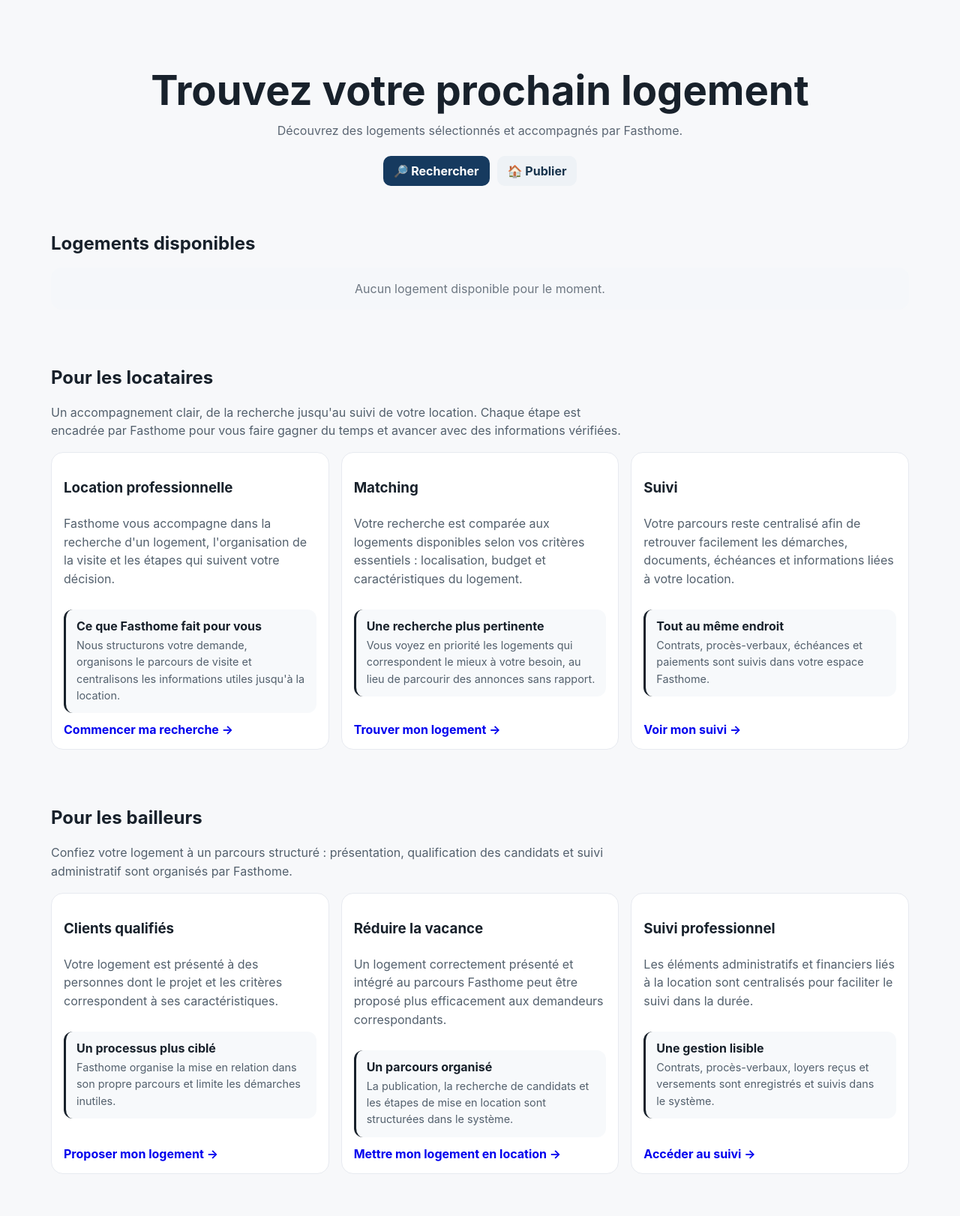
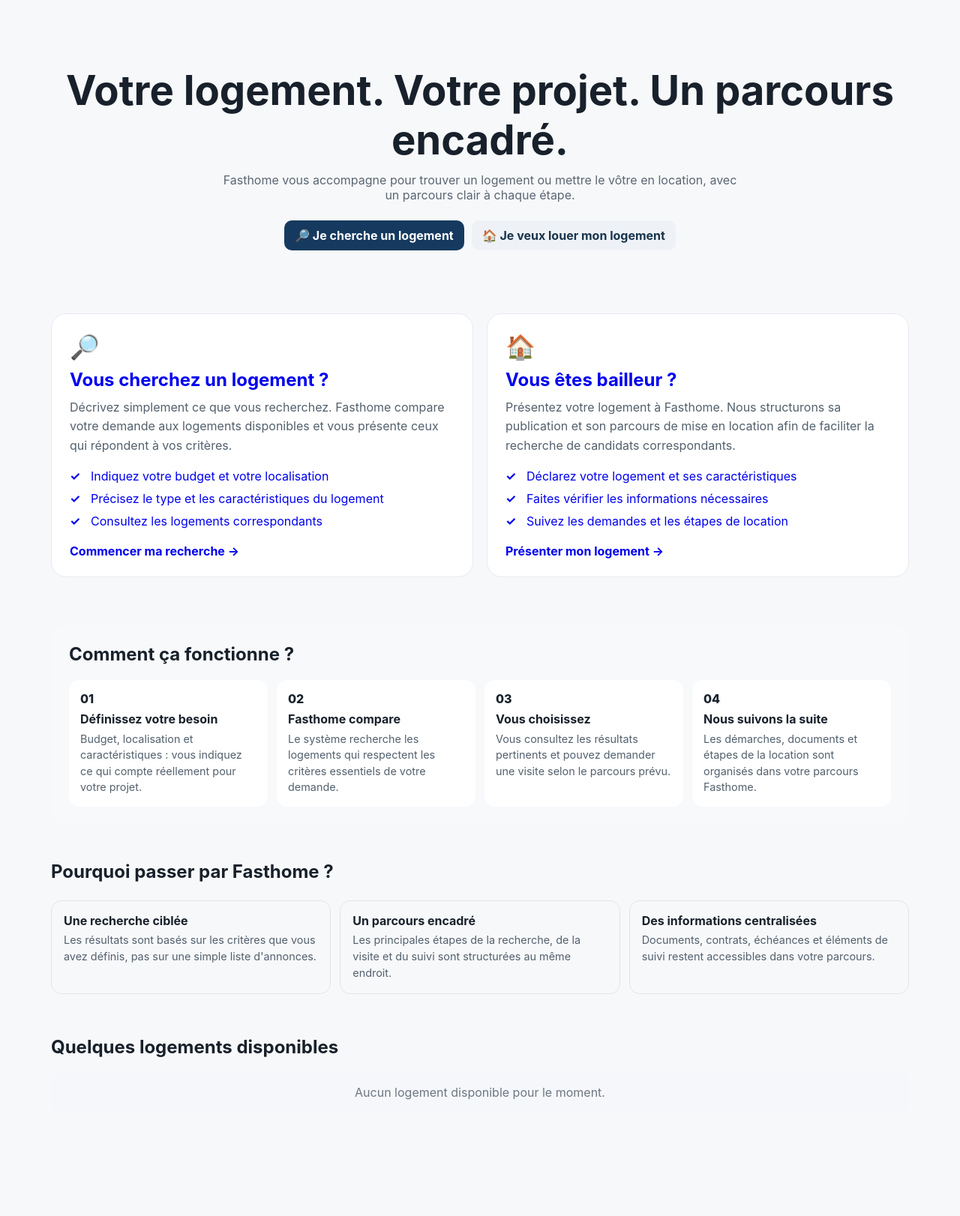
Before and after one commit to biggeff1/Fasthome, a Django app: page / in a window 1280 px wide. Shown: the part 65-1687 px from the top of the page at 75% size. After the commit the page ends 1532 px from the top, so only its background shows below. Run offline with Django 4.2, Linux system fonts and the light colour scheme; data comes from the database, SQL or seed files in the repository; data that the repository does not hold is empty; parts of the project's set-up code (start-up, migrations or seed data) failed here and were passed over; some libraries are stand-ins or nearby versions.

Commit message:
Rendre l'accueil plus convaincant et orienté parcours client

```diff
--- a/templates/home.html
+++ b/templates/home.html
@@ -1,5 +1,5 @@
 {% extends 'base.html' %}
-{% block title %}Fasthome — Accueil{% endblock %}
+{% block title %}Fasthome — Trouver ou louer un logement{% endblock %}
 {% block content %}
 <style>
   .home-properties-grid { display:grid; grid-template-columns:repeat(2,minmax(0,1fr)); gap:12px; align-items:stretch; }
@@ -11,34 +11,88 @@
   .home-property-card .badge { font-size:.7rem; padding:4px 7px; }
   .home-property-card .btn { display:inline-block; margin-top:7px; padding:8px 10px; font-size:.78rem; border-radius:10px; }
   .home-empty { grid-column:1 / -1; margin:6px 0 0; padding:18px; text-align:center; border-radius:14px; background:#f5f7fa; }
-
-  .home-service-grid { display:grid; grid-template-columns:repeat(3,minmax(0,1fr)); gap:16px; }
-  .home-service-card { position:relative; height:100%; cursor:pointer; transition:transform .18s ease, box-shadow .18s ease, border-color .18s ease; }
-  .home-service-card:hover, .home-service-card:focus-within { transform:translateY(-2px); box-shadow:0 10px 28px rgba(0,0,0,.08); }
-  .home-service-card .card-body { height:100%; display:flex; flex-direction:column; }
-  .home-service-card h3 { margin-bottom:8px; }
-  .home-service-card p { color:#53606d; line-height:1.55; }
-  .home-service-link { margin-top:auto; padding-top:12px; font-weight:700; text-decoration:none; }
-  .home-service-details { margin-top:12px; padding:12px 14px; border-radius:12px; background:#f7f9fb; border-left:3px solid currentColor; }
-  .home-service-details strong { display:block; margin-bottom:5px; }
-  .home-service-details p { margin:0; font-size:.9rem; }
-  .home-section-intro { max-width:760px; margin:0 0 16px; color:#53606d; line-height:1.55; }
-
-  @media (max-width:767px) { .home-properties-grid,.home-service-grid { grid-template-columns:1fr; } }
+  .home-choice { display:grid; grid-template-columns:repeat(2,minmax(0,1fr)); gap:18px; margin:22px 0 8px; }
+  .home-choice-card { display:flex; flex-direction:column; min-height:250px; padding:24px; border-radius:20px; text-decoration:none; transition:transform .18s ease, box-shadow .18s ease; }
+  .home-choice-card:hover,.home-choice-card:focus { transform:translateY(-3px); box-shadow:0 14px 35px rgba(0,0,0,.10); }
+  .home-choice-icon { font-size:2rem; margin-bottom:10px; }
+  .home-choice-card h2 { margin:0 0 10px; }
+  .home-choice-card p { margin:0 0 16px; line-height:1.6; color:#53606d; }
+  .home-choice-steps { margin:0; padding:0; list-style:none; display:grid; gap:8px; }
+  .home-choice-steps li { padding-left:28px; position:relative; line-height:1.4; }
+  .home-choice-steps li::before { content:'✓'; position:absolute; left:0; font-weight:700; }
+  .home-choice-action { margin-top:auto; padding-top:18px; font-weight:700; }
+  .home-process { margin-top:28px; padding:24px; border-radius:20px; background:#f7f9fb; }
+  .home-process h2 { margin-top:0; }
+  .home-process-grid { display:grid; grid-template-columns:repeat(4,minmax(0,1fr)); gap:12px; }
+  .home-process-step { padding:15px; background:#fff; border-radius:14px; }
+  .home-process-number { font-weight:800; margin-bottom:7px; }
+  .home-process-step h3 { margin:0 0 6px; font-size:1rem; }
+  .home-process-step p { margin:0; color:#53606d; font-size:.9rem; line-height:1.5; }
+  .home-trust { margin-top:24px; display:grid; grid-template-columns:repeat(3,minmax(0,1fr)); gap:12px; }
+  .home-trust-item { padding:16px; border:1px solid rgba(0,0,0,.08); border-radius:14px; }
+  .home-trust-item strong { display:block; margin-bottom:5px; }
+  .home-trust-item span { color:#53606d; font-size:.9rem; line-height:1.45; }
+  @media (max-width:767px) { .home-properties-grid,.home-choice,.home-process-grid,.home-trust { grid-template-columns:1fr; } .home-choice-card { min-height:auto; } }
   @media (min-width:768px) { .home-properties-grid { grid-template-columns:repeat(3,minmax(0,1fr)); gap:16px; } .home-property-card .photo { height:170px; } }
 </style>
 
 <main class="container">
   <section class="hero">
-    <h1>Trouvez votre prochain logement</h1>
-    <p>Découvrez des logements sélectionnés et accompagnés par Fasthome.</p>
-    <div class="actions"><a class="btn btn-primary" href="/matching/">🔎 Rechercher</a><a class="btn btn-light" href="/properties/create/">🏠 Publier</a></div>
+    <h1>Votre logement. Votre projet. Un parcours encadré.</h1>
+    <p>Fasthome vous accompagne pour trouver un logement ou mettre le vôtre en location, avec un parcours clair à chaque étape.</p>
+    <div class="actions"><a class="btn btn-primary" href="/matching/">🔎 Je cherche un logement</a><a class="btn btn-light" href="/properties/create/">🏠 Je veux louer mon logement</a></div>
+  </section>
+
+  <section class="section">
+    <div class="home-choice">
+      <a class="card home-choice-card" href="/matching/">
+        <div class="home-choice-icon">🔎</div>
+        <h2>Vous cherchez un logement ?</h2>
+        <p>Décrivez simplement ce que vous recherchez. Fasthome compare votre demande aux logements disponibles et vous présente ceux qui répondent à vos critères.</p>
+        <ul class="home-choice-steps">
+          <li>Indiquez votre budget et votre localisation</li>
+          <li>Précisez le type et les caractéristiques du logement</li>
+          <li>Consultez les logements correspondants</li>
+        </ul>
+        <span class="home-choice-action">Commencer ma recherche →</span>
+      </a>
+      <a class="card home-choice-card" href="/properties/create/">
+        <div class="home-choice-icon">🏠</div>
+        <h2>Vous êtes bailleur ?</h2>
+        <p>Présentez votre logement à Fasthome. Nous structurons sa publication et son parcours de mise en location afin de faciliter la recherche de candidats correspondants.</p>
+        <ul class="home-choice-steps">
+          <li>Déclarez votre logement et ses caractéristiques</li>
+          <li>Faites vérifier les informations nécessaires</li>
+          <li>Suivez les demandes et les étapes de location</li>
+        </ul>
+        <span class="home-choice-action">Présenter mon logement →</span>
+      </a>
+    </div>
+  </section>
+
+  <section class="home-process">
+    <h2>Comment ça fonctionne ?</h2>
+    <div class="home-process-grid">
+      <div class="home-process-step"><div class="home-process-number">01</div><h3>Définissez votre besoin</h3><p>Budget, localisation et caractéristiques : vous indiquez ce qui compte réellement pour votre projet.</p></div>
+      <div class="home-process-step"><div class="home-process-number">02</div><h3>Fasthome compare</h3><p>Le système recherche les logements qui respectent les critères essentiels de votre demande.</p></div>
+      <div class="home-process-step"><div class="home-process-number">03</div><h3>Vous choisissez</h3><p>Vous consultez les résultats pertinents et pouvez demander une visite selon le parcours prévu.</p></div>
+      <div class="home-process-step"><div class="home-process-number">04</div><h3>Nous suivons la suite</h3><p>Les démarches, documents et étapes de la location sont organisés dans votre parcours Fasthome.</p></div>
+    </div>
+  </section>
+
+  <section class="section">
+    <h2>Pourquoi passer par Fasthome ?</h2>
+    <div class="home-trust">
+      <div class="home-trust-item"><strong>Une recherche ciblée</strong><span>Les résultats sont basés sur les critères que vous avez définis, pas sur une simple liste d'annonces.</span></div>
+      <div class="home-trust-item"><strong>Un parcours encadré</strong><span>Les principales étapes de la recherche, de la visite et du suivi sont structurées au même endroit.</span></div>
+      <div class="home-trust-item"><strong>Des informations centralisées</strong><span>Documents, contrats, échéances et éléments de suivi restent accessibles dans votre parcours.</span></div>
+    </div>
   </section>
 
   <section class="section">
     <div style="display:flex;align-items:center;justify-content:space-between;gap:12px;margin-bottom:12px;">
-      <h2 style="margin:0;">Logements disponibles</h2>
-      {% if properties %}<a class="btn btn-light" href="/matching/" style="padding:7px 10px;font-size:.8rem;">Voir tout →</a>{% endif %}
+      <h2 style="margin:0;">Quelques logements disponibles</h2>
+      {% if properties %}<a class="btn btn-light" href="/matching/" style="padding:7px 10px;font-size:.8rem;">Voir les résultats →</a>{% endif %}
     </div>
     <div class="home-properties-grid">
       {% for p in properties %}
@@ -57,67 +111,5 @@
       {% endfor %}
     </div>
   </section>
-
-  <section class="section">
-    <h2>Pour les locataires</h2>
-    <p class="home-section-intro">Un accompagnement clair, de la recherche jusqu'au suivi de votre location. Chaque étape est encadrée par Fasthome pour vous faire gagner du temps et avancer avec des informations vérifiées.</p>
-    <div class="home-service-grid">
-      <article class="card home-service-card">
-        <div class="card-body">
-          <h3>Location professionnelle</h3>
-          <p>Fasthome vous accompagne dans la recherche d'un logement, l'organisation de la visite et les étapes qui suivent votre décision.</p>
-          <div class="home-service-details"><strong>Ce que Fasthome fait pour vous</strong><p>Nous structurons votre demande, organisons le parcours de visite et centralisons les informations utiles jusqu'à la location.</p></div>
-          <a class="home-service-link" href="/matching/">Commencer ma recherche →</a>
-        </div>
-      </article>
-      <article class="card home-service-card">
-        <div class="card-body">
-          <h3>Matching</h3>
-          <p>Votre recherche est comparée aux logements disponibles selon vos critères essentiels : localisation, budget et caractéristiques du logement.</p>
-          <div class="home-service-details"><strong>Une recherche plus pertinente</strong><p>Vous voyez en priorité les logements qui correspondent le mieux à votre besoin, au lieu de parcourir des annonces sans rapport.</p></div>
-          <a class="home-service-link" href="/matching/">Trouver mon logement →</a>
-        </div>
-      </article>
-      <article class="card home-service-card">
-        <div class="card-body">
-          <h3>Suivi</h3>
-          <p>Votre parcours reste centralisé afin de retrouver facilement les démarches, documents, échéances et informations liées à votre location.</p>
-          <div class="home-service-details"><strong>Tout au même endroit</strong><p>Contrats, procès-verbaux, échéances et paiements sont suivis dans votre espace Fasthome.</p></div>
-          <a class="home-service-link" href="/dashboard/">Voir mon suivi →</a>
-        </div>
-      </article>
-    </div>
-  </section>
-
-  <section class="section">
-    <h2>Pour les bailleurs</h2>
-    <p class="home-section-intro">Confiez votre logement à un parcours structuré : présentation, qualification des candidats et suivi administratif sont organisés par Fasthome.</p>
-    <div class="home-service-grid">
-      <article class="card home-service-card">
-        <div class="card-body">
-          <h3>Clients qualifiés</h3>
-          <p>Votre logement est présenté à des personnes dont le projet et les critères correspondent à ses caractéristiques.</p>
-          <div class="home-service-details"><strong>Un processus plus ciblé</strong><p>Fasthome organise la mise en relation dans son propre parcours et limite les démarches inutiles.</p></div>
-          <a class="home-service-link" href="/properties/create/">Proposer mon logement →</a>
-        </div>
-      </article>
-      <article class="card home-service-card">
-        <div class="card-body">
-          <h3>Réduire la vacance</h3>
-          <p>Un logement correctement présenté et intégré au parcours Fasthome peut être proposé plus efficacement aux demandeurs correspondants.</p>
-          <div class="home-service-details"><strong>Un parcours organisé</strong><p>La publication, la recherche de candidats et les étapes de mise en location sont structurées dans le système.</p></div>
-          <a class="home-service-link" href="/properties/create/">Mettre mon logement en location →</a>
-        </div>
-      </article>
-      <article class="card home-service-card">
-        <div class="card-body">
-          <h3>Suivi professionnel</h3>
-          <p>Les éléments administratifs et financiers liés à la location sont centralisés pour faciliter le suivi dans la durée.</p>
-          <div class="home-service-details"><strong>Une gestion lisible</strong><p>Contrats, procès-verbaux, loyers reçus et versements sont enregistrés et suivis dans le système.</p></div>
-          <a class="home-service-link" href="/dashboard/">Accéder au suivi →</a>
-        </div>
-      </article>
-    </div>
-  </section>
 </main>
 {% endblock %}
```
